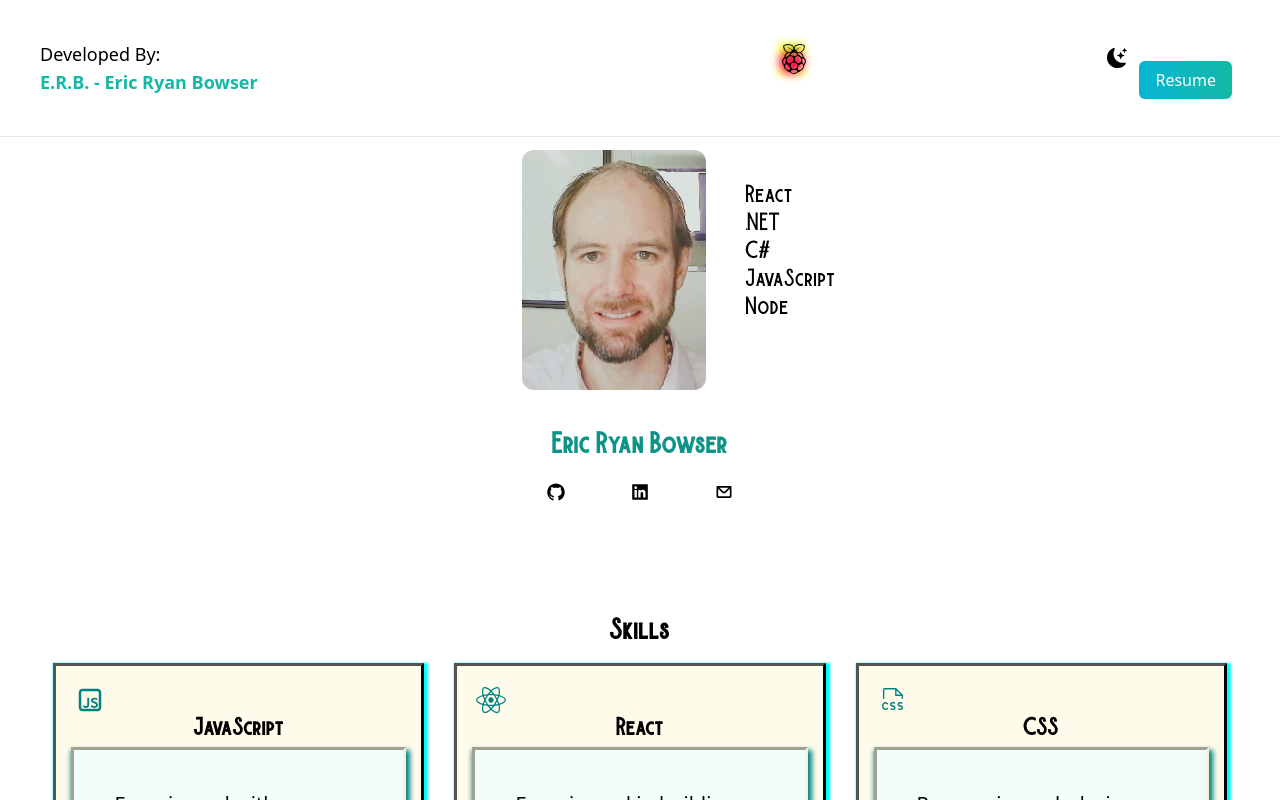
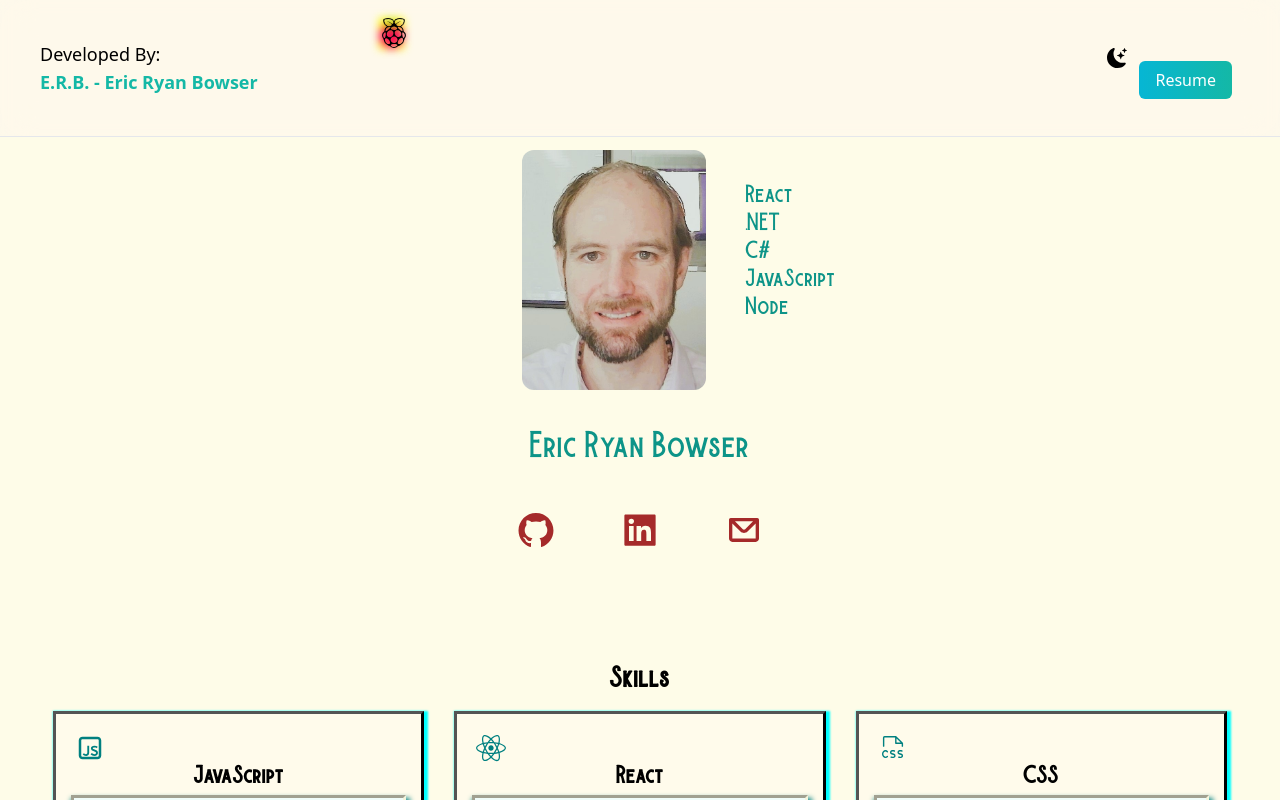
Before and after one commit to ericbowser/my-portfolio, a React app: page / in a window 1280 px wide. Shown: the top 800 px of the page. Built offline with nearby package versions, Linux system fonts and the light colour scheme.

Commit message:
more styling

```diff
--- a/src/App.js
+++ b/src/App.js
@@ -24,7 +24,7 @@ const App = () => {
 
     return (
         <div className={darkMode ? "dark" : ""}>
-            <div className={'flex dark:bg-gray-800 dark:text-white'}>
+            <div className={'flex dark:bg-gray-800 dark:text-white bg-yellow-50'}>
                 <div className={'dark:bg-gray-800 dark:text-white'}>
                     <Nav setDarkMode={setDarkMode} darkMode={darkMode}/>
                     <div className={'flex items-center justify-center dark:bg-gray-800 dark:text-white'}>
@@ -35,7 +35,7 @@ const App = () => {
                                 src={me}
                                 alt="E.R.B."
                             />
-                            <ul className={'mt-8 ml-10 font-burtons size-3 text-xl'}>
+                            <ul className={'mt-8 ml-10 font-burtons size-3 text-xl text-teal-600'}>
                                 <li>React</li>
                                 <li>.NET</li>
                                 <li>C#</li>
@@ -44,17 +44,17 @@ const App = () => {
                             </ul>
                         </div>
                     </div>
-                    <h2 className={'mt-8 text-2xl font-semibold py-2 text-teal-600 text-center font-burtons dark:text-white dark:bg-gray-800'}>Eric
+                    <h2 className={'mt-2 py-8 text-3xl font-medium  text-teal-600 text-center font-burtons dark:text-white dark:bg-gray-800'}>Eric
                         Ryan Bowser</h2>
                     <div className={'text-xl flex justify-center gap-16 p-3 cursor-pointer'}>
                         <a href={'https://github.com/ericbowser/'}>
-                            <AiFillGithub/>
+                            <AiFillGithub size={40} color={'brown'}/>
                         </a>
                         <a href={'https://www.linkedin.com/in/eric-bowser-dev/'}>
-                            <AiFillLinkedin/>
+                            <AiFillLinkedin size={40} color={'brown'}/>
                         </a>
                         <a onClick={() => scrollToPoint(2600)}>
-                            <CgMail/>
+                            <CgMail size={40} color={'brown'}/>
                         </a>
                     </div>
                     <div style={{marginLeft: '3%', marginRight: '3%', marginTop: '8%'}}>
@@ -67,12 +67,12 @@ const App = () => {
                     </div>
                 </div>
             </div>
-            <div className={'dark:bg-gray-800 dark:text-white'} style={{paddingTop: '150px'}}>
+            <div className={'dark:bg-gray-800 dark:text-white bg-yellow-50'} style={{paddingTop: '150px'}}>
                 {showContact && (
                     <EmailSubmit/>
                 )}
             </div>
-            <div className={'fixed-bottom p-12 dark:bg-gray-800 dark:text-white'}>
+            <div className={'fixed-bottom p-12 dark:bg-gray-800 dark:text-white bg-yellow-50'}>
                 <Footer/>
             </div>
         </div>
--- a/src/components/Nav.js
+++ b/src/components/Nav.js
@@ -11,7 +11,7 @@ const Nav = ({ setDarkMode = () => { }, darkMode, classes = '' }) => {
 
     return (
         <nav
-            className={'dark:bg-gray-800 dark:text-white dark:backdrop-blur-lg fixed top-0 left-0 right-0 backdrop-blur-lg bg-white/30 border-b border-gray-200 p-10'}>
+            className={'bg-red-50 dark:bg-gray-800 dark:text-white dark:backdrop-blur-lg fixed top-0 left-0 right-0 backdrop-blur-lg bg-red-50/30 border-b border-gray-200 p-10'}>
             <div className={'top-2 left-2 dark:bg-gray-800 dark:text-white'}>
                 <h1 className={'text-lg'}>
                     Developed By:
--- a/src/output.css
+++ b/src/output.css
@@ -703,10 +703,6 @@ video {
   border-radius: 0.25rem;
 }
 
-.rounded-lg {
-  border-radius: 0.5rem;
-}
-
 .rounded-md {
   border-radius: 0.375rem;
 }
@@ -744,13 +740,23 @@ video {
   border-color: transparent;
 }
 
+.bg-amber-50 {
+  --tw-bg-opacity: 1;
+  background-color: rgb(255 251 235 / var(--tw-bg-opacity));
+}
+
 .bg-blue-500 {
   --tw-bg-opacity: 1;
   background-color: rgb(59 130 246 / var(--tw-bg-opacity));
 }
 
-.bg-white\/30 {
-  background-color: rgb(255 255 255 / 0.3);
+.bg-red-50 {
+  --tw-bg-opacity: 1;
+  background-color: rgb(254 242 242 / var(--tw-bg-opacity));
+}
+
+.bg-red-50\/30 {
+  background-color: rgb(254 242 242 / 0.3);
 }
 
 .bg-teal-50 {
@@ -758,14 +764,9 @@ video {
   background-color: rgb(240 253 250 / var(--tw-bg-opacity));
 }
 
-.bg-amber-100 {
+.bg-yellow-50 {
   --tw-bg-opacity: 1;
-  background-color: rgb(254 243 199 / var(--tw-bg-opacity));
-}
-
-.bg-amber-50 {
-  --tw-bg-opacity: 1;
-  background-color: rgb(255 251 235 / var(--tw-bg-opacity));
+  background-color: rgb(254 252 232 / var(--tw-bg-opacity));
 }
 
 .bg-gradient-to-r {
@@ -814,6 +815,11 @@ video {
   padding-bottom: 0.5rem;
 }
 
+.py-8 {
+  padding-top: 2rem;
+  padding-bottom: 2rem;
+}
+
 .pt-20 {
   padding-top: 5rem;
 }
@@ -833,6 +839,11 @@ video {
 .text-2xl {
   font-size: 1.5rem;
   line-height: 2rem;
+}
+
+.text-3xl {
+  font-size: 1.875rem;
+  line-height: 2.25rem;
 }
 
 .text-lg {
@@ -860,10 +871,6 @@ video {
 
 .font-medium {
   font-weight: 500;
-}
-
-.font-semibold {
-  font-weight: 600;
 }
 
 .leading-tight {
@@ -906,32 +913,10 @@ video {
   box-shadow: var(--tw-ring-offset-shadow, 0 0 #0000), var(--tw-ring-shadow, 0 0 #0000), var(--tw-shadow);
 }
 
-.shadow-2xl {
-  --tw-shadow: 0 25px 50px -12px rgb(0 0 0 / 0.25);
-  --tw-shadow-colored: 0 25px 50px -12px var(--tw-shadow-color);
-  box-shadow: var(--tw-ring-offset-shadow, 0 0 #0000), var(--tw-ring-shadow, 0 0 #0000), var(--tw-shadow);
-}
-
 .shadow-md {
   --tw-shadow: 0 4px 6px -1px rgb(0 0 0 / 0.1), 0 2px 4px -2px rgb(0 0 0 / 0.1);
   --tw-shadow-colored: 0 4px 6px -1px var(--tw-shadow-color), 0 2px 4px -2px var(--tw-shadow-color);
   box-shadow: var(--tw-ring-offset-shadow, 0 0 #0000), var(--tw-ring-shadow, 0 0 #0000), var(--tw-shadow);
-}
-
-.shadow-xl {
-  --tw-shadow: 0 20px 25px -5px rgb(0 0 0 / 0.1), 0 8px 10px -6px rgb(0 0 0 / 0.1);
-  --tw-shadow-colored: 0 20px 25px -5px var(--tw-shadow-color), 0 8px 10px -6px var(--tw-shadow-color);
-  box-shadow: var(--tw-ring-offset-shadow, 0 0 #0000), var(--tw-ring-shadow, 0 0 #0000), var(--tw-shadow);
-}
-
-.shadow-cyan-600\/20 {
-  --tw-shadow-color: rgb(8 145 178 / 0.2);
-  --tw-shadow: var(--tw-shadow-colored);
-}
-
-.shadow-black {
-  --tw-shadow-color: #000;
-  --tw-shadow: var(--tw-shadow-colored);
 }
 
 .shadow-teal-600\/20 {
@@ -948,12 +933,6 @@ video {
   --tw-backdrop-blur: blur(16px);
   -webkit-backdrop-filter: var(--tw-backdrop-blur) var(--tw-backdrop-brightness) var(--tw-backdrop-contrast) var(--tw-backdrop-grayscale) var(--tw-backdrop-hue-rotate) var(--tw-backdrop-invert) var(--tw-backdrop-opacity) var(--tw-backdrop-saturate) var(--tw-backdrop-sepia);
           backdrop-filter: var(--tw-backdrop-blur) var(--tw-backdrop-brightness) var(--tw-backdrop-contrast) var(--tw-backdrop-grayscale) var(--tw-backdrop-hue-rotate) var(--tw-backdrop-invert) var(--tw-backdrop-opacity) var(--tw-backdrop-saturate) var(--tw-backdrop-sepia);
-}
-
-.transition-all {
-  transition-property: all;
-  transition-timing-function: cubic-bezier(0.4, 0, 0.2, 1);
-  transition-duration: 150ms;
 }
 
 @font-face {
@@ -997,71 +976,71 @@ video {
 
 @keyframes bounce {
   0%   {
-    left:600px;
+    left:100px;
     top:10px;
   }
 
   /* Starting Position */
 
   10%  {
-    left:900px;
+    left:200px;
     top:0;
   }
 
   /* Starting Position */
 
   20%  {
-    left:700px;
-    top:20px;
+    left:300px;
+    top:10px;
   }
 
   /* Down to bottom */
 
   30%  {
+    left:400px;
+    top:20px;
+  }
+
+  /* Up to top */
+
+  40%  {
+    left:500px;
+    top:30px;
+  }
+
+  /* Down to bottom */
+
+  50%  {
+    left:600px;
+    top:40px;
+  }
+
+  /* Up to top */
+
+  60%  {
     left:800px;
     top:50px;
   }
 
   /* Up to top */
 
-  40%  {
-    left:500px;
-    top:70px;
-  }
-
-  /* Down to bottom */
-
-  50%  {
-    left:400px;
-    top:50px;
-  }
-
-  /* Up to top */
-
-  60%  {
-    left:300px;
-    top:90px;
-  }
-
-  /* Up to top */
-
   70%  {
-    left:400px;
+    left:900px;
     top:60px;
   }
 
   /* Up to top */
 
   80%  {
-    left:500px;
-    top:20px;
+    left:800px;
+    top:70px;
   }
 
   /* Up to top */
 
   90%  {
     left:620px;
-    top:10px;
+    top:20px;
   }
 
   /* Up to top */
@@ -1118,11 +1097,6 @@ video {
   box-shadow: var(--tw-ring-offset-shadow, 0 0 #0000), var(--tw-ring-shadow, 0 0 #0000), var(--tw-shadow);
 }
 
-.dark\:shadow-cyan-600\/30:is(.dark *) {
-  --tw-shadow-color: rgb(8 145 178 / 0.3);
-  --tw-shadow: var(--tw-shadow-colored);
-}
-
 .dark\:shadow-teal-600\/30:is(.dark *) {
   --tw-shadow-color: rgb(13 148 136 / 0.3);
   --tw-shadow: var(--tw-shadow-colored);
```
Also changed, not shown: src/input.css (+10 -10 lines).
